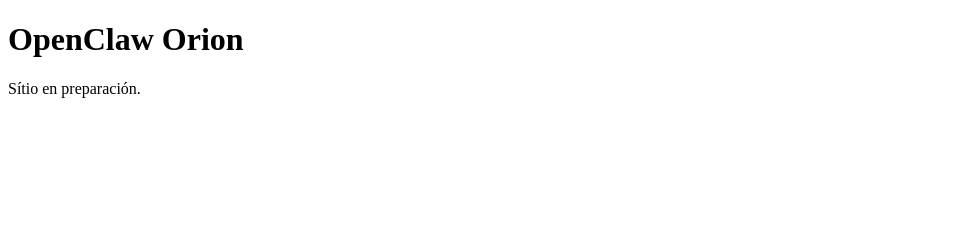
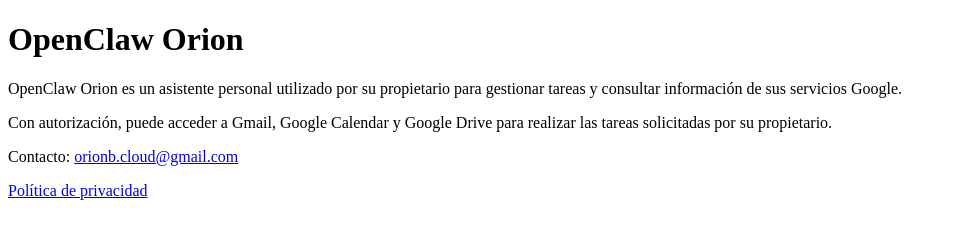
Before and after one commit to OrionCloud-Tributech/OpenCL, a plain HTML site: page index.html in a window 1280 px wide. Shown: the whole page, without its empty margins (0-956 px from the left). Drawn offline with Linux system fonts and the light colour scheme.

Commit message:
Add OAuth site draft

```diff
--- a/index.html
+++ b/index.html
@@ -1,2 +1,2 @@
 <!doctype html>
-<html lang="es"><head><meta charset="utf-8"><title>OpenClaw Orion</title></head><body><h1>OpenClaw Orion</h1><p>Sítio en preparación.</p></body></html>
+<html lang="es"><head><meta charset="utf-8"><meta name="viewport" content="width=device-width,initial-scale=1"><title>OpenClaw Orion</title></head><body><main><h1>OpenClaw Orion</h1><p>OpenClaw Orion es un asistente personal utilizado por su propietario para gestionar tareas y consultar información de sus servicios Google.</p><p>Con autorización, puede acceder a Gmail, Google Calendar y Google Drive para realizar las tareas solicitadas por su propietario.</p><p>Contacto: <a href="mailto:orionb.cloud@gmail.com">orionb.cloud@gmail.com</a></p><p><a href="privacy.html">Política de privacidad</a></p></main></body></html>
```
